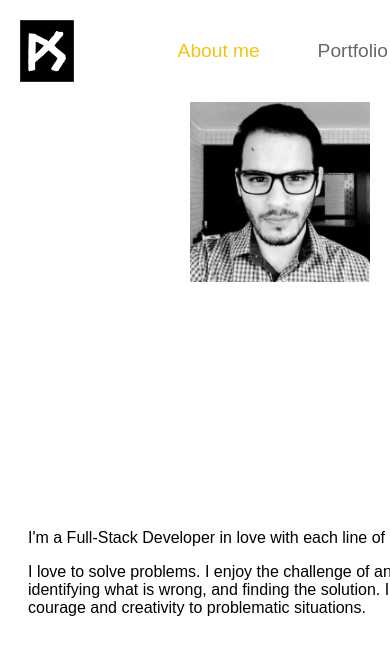
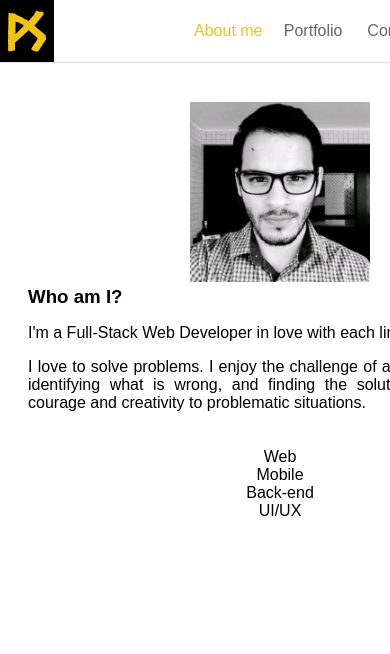
Before and after one commit to petrusxz/petruscyrino, a React (Create React App) app: page /aboutme in a window 390 px wide. Shown: the top 654 px of the page. Built offline with nearby package versions, Linux system fonts and the light colour scheme.

Commit message:
Grid layout

```diff
--- a/src/App.css
+++ b/src/App.css
@@ -53,3 +53,22 @@
     padding: 0 5%;
     min-height: 100%;
 }
+
+@media (max-width: 560px) {
+    .App-header {
+        width: 100%;
+        padding: 0;
+        border-bottom: 1px solid #dedede;
+    }
+
+    .App-menu {
+        grid-gap: 10px;
+        justify-self: start;
+    }
+
+    .App-menu a {
+        text-align: right;
+        font-size: 1em;
+        min-width: 70px;
+    }
+}
--- a/src/components/About.css
+++ b/src/components/About.css
@@ -1,4 +1,4 @@
-.About {
+.About-row {
     height: 100%;
     max-width: 600px;
     display: grid;
@@ -7,6 +7,18 @@
     margin: auto;
 }
 
-.About img {
+.About-row:last-child {
+    margin-top: 36px;
+}
+
+.About-row img {
     height: 180px;
 }
+
+.About-me h3 {
+    margin: 0;
+}
+
+.About-me {
+    text-align: justify;
+}
--- a/src/components/About.js
+++ b/src/components/About.js
@@ -6,13 +6,31 @@ import './About.css';
 class About extends Component {
     render() {
         return (
-            <div className="About">
-                <div>
-                    <img src={petrusImg} alt="petrus" />
+            <div>
+                <div className="About-row">
+                    <div>
+                        <img src={petrusImg} alt="petrus" />
+                    </div>
+                    <div className="About-me">
+                        <h3>Who am I?</h3>
+                        <p>I'm a Full-Stack Web Developer in love with each line of my code.</p>
+                        I love to solve problems. I enjoy the challenge of analyzing symptoms, identifying what is wrong,
+                        and finding the solution. I like to bring courage and creativity to problematic situations.
+                    </div>
                 </div>
-                <div>
-                    <p>I'm a Full-Stack Developer in love with each line of my code.</p>
-                    I love to solve problems. I enjoy the challenge of analyzing symptoms, identifying what is wrong, and finding the solution. I like to bring courage and creativity to problematic situations.
+                <div className="About-row">
+                    <div className="About-expertise">
+                        Web
+                    </div>
+                    <div className="About-expertise">
+                        Mobile
+                    </div>
+                    <div className="About-expertise">
+                        Back-end
+                    </div>
+                    <div className="About-expertise">
+                        UI/UX
+                    </div>
                 </div>
             </div>
         )
--- a/src/components/Home.css
+++ b/src/components/Home.css
@@ -12,3 +12,24 @@
 .Home-welcome u {
     text-decoration-color: #f1c40f;
 }
+
+.Home-name {
+    font-size: 2em;
+    margin-bottom: 16px;
+}
+
+.Home-intro {
+    max-width: 560px;
+    font-size: .7em;
+}
+
+@media (max-width: 560px) {
+    .Home-name {
+        font-size: .9em;
+    }
+
+    .Home-intro {
+        max-width: 270px;
+        font-size: .5em;
+    }
+}
--- a/src/components/Home.js
+++ b/src/components/Home.js
@@ -6,9 +6,11 @@ class Home extends Component {
         return (
             <div className="Home">
                 <div className="Home-welcome">
-                    Trying to build
-                    <br /><u>great things</u> every day,
-                    <br />even if nobody cares.
+                    <div className="Home-name">Petrus Cyrino</div>
+                    <div className="Home-intro">
+                        Trying to build <u>great things</u> every day,
+                        even if nobody cares.
+                    </div>
                 </div>
             </div>
         )
```
